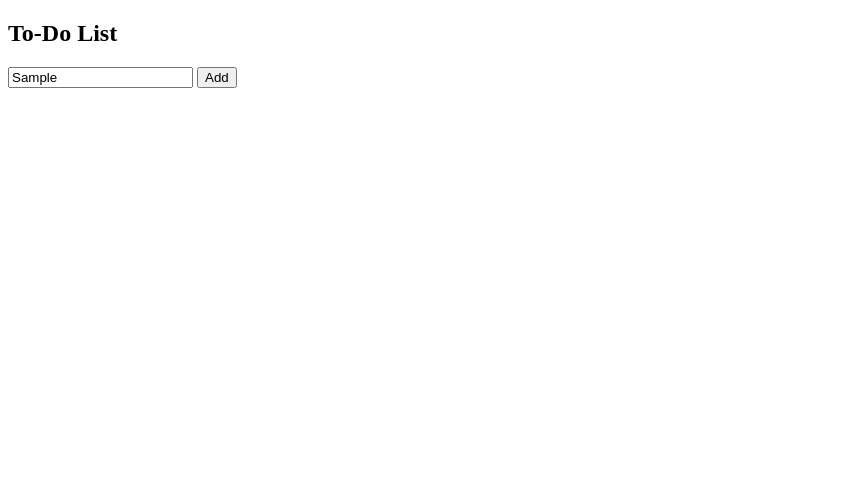
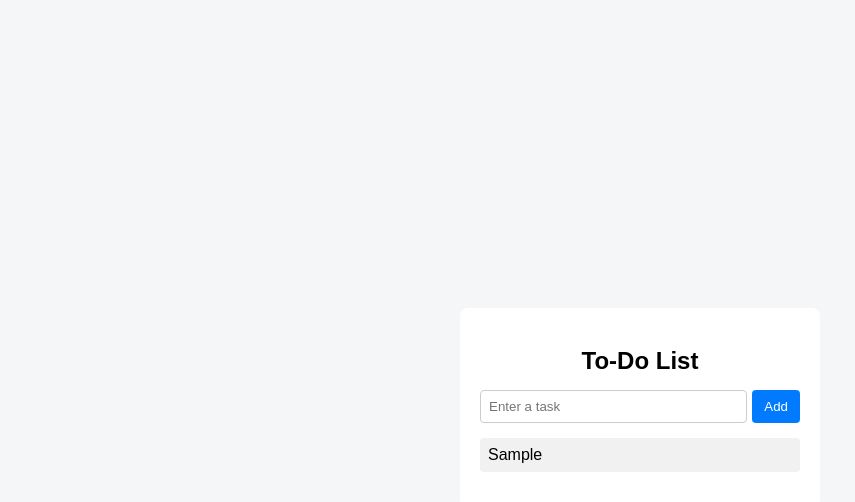
Before and after one commit to udaypundir16/To-Do-List, a plain HTML site: page index.html in a window 1280 px wide. Both pictures are taken after typing "Sample" into the empty fields and a click on the button "Add". Shown: the whole page, without its empty margins (0-855 px from the left). Drawn offline with Linux system fonts and the light colour scheme.

Commit message:
Added javascript logic to add new task

```diff
--- a/index.html
+++ b/index.html
@@ -5,6 +5,7 @@
     <meta name="viewport" content="width=device-width, initial-scale=1.0">
     <title>Document</title>
 </head>
+<link rel="stylesheet" href="style.css">
 <body>
     <div class="container">
     <h2>To-Do List</h2>
@@ -15,6 +16,8 @@
     </div>
 
     <ul id="taskList"></ul>
+
 </div>
+<script src="script.js"></script>
 </body>
 </html>
--- /dev/null
+++ b/script.js
@@ -0,0 +1,15 @@
+const taskInput = document.getElementById("taskInput");
+const addBtn = document.getElementById("addBtn");
+const taskList = document.getElementById("taskList");
+
+addBtn.addEventListener("click", () => {
+    const taskText = taskInput.value.trim();
+
+    if (taskText === "") return;
+
+    const li = document.createElement("li");
+    li.textContent = taskText;
+
+    taskList.appendChild(li);
+    taskInput.value = "";
+});
```
